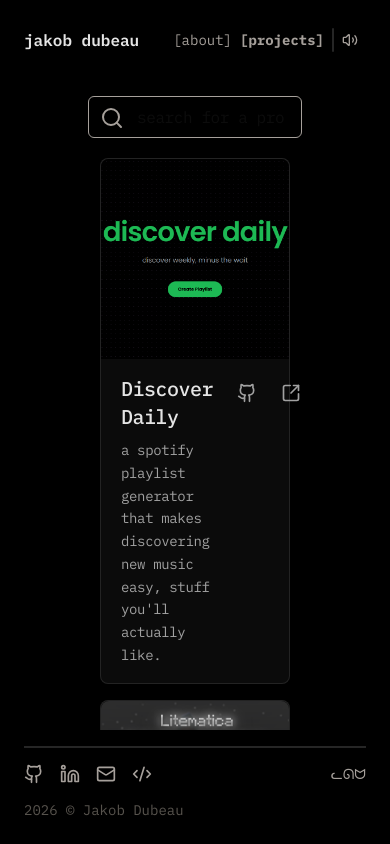
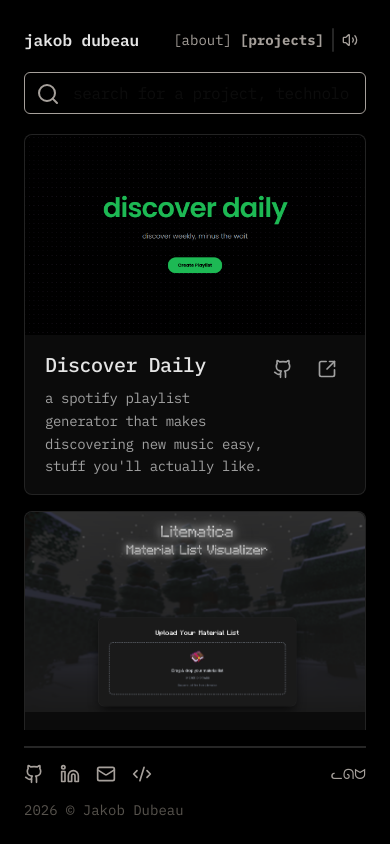
Before and after one commit to jakobdubeau/portfolio-v2, a Next.js app: page /projects in a window 390 px wide. Built offline with nearby package versions, Linux system fonts and the light colour scheme; no server answers.

Commit message:
some mobile adjustments

```diff
--- a/src/app/projects/page.js
+++ b/src/app/projects/page.js
@@ -77,7 +77,7 @@
 	const [key] = useSound("/sfx/creamy_key.mp3", { volume: 0.7, interrupt: true })
 
 	return (
-		<div className="pt-6 mx-16 flex flex-col flex-1 min-h-0">
+		<div className="sm:pt-6 sm:mx-16 flex flex-col flex-1 min-h-0">
 			<div className="relative mb-3">
 				<Search className="absolute top-2.5 left-3 size-6 text-stone-400" />
 				<input
--- a/src/components/ui/DraggableWindow.jsx
+++ b/src/components/ui/DraggableWindow.jsx
@@ -19,6 +19,7 @@
                 handle=".titlebar"
                 nodeRef={nodeRef}
                 bounds="parent"
+                cancel="button"
             >
                 <div ref={nodeRef} className="fixed pointer-events-auto top-30 left-30 shadow-md hover:shadow-lg border rounded-lg bg-neutral-950 border-white/20">
                     <div className="titlebar cursor-grab active:cursor-grabbing flex items-center justify-between px-3 py-2 text-stone-300 font-medium select-none">
--- a/src/components/ui/ProjectCard.jsx
+++ b/src/components/ui/ProjectCard.jsx
@@ -11,7 +11,7 @@
   github,
 }) {
   return (
-    <div className="group mx-3 bg-neutral-900/50 rounded-lg shadow:md hover:shadow-lg hover:scale-103 transition-all duration-300 border border-white/10">
+    <div className="group sm:mx-3 bg-neutral-900/50 rounded-lg shadow:md hover:shadow-lg hover:scale-103 transition-all duration-300 border border-white/10">
       <a
         href={href}
         target="_blank"
@@ -28,7 +28,7 @@
         </div>
       </a>
       <div className="px-5 py-4">
-        <div className="flex justify-between items-start gap-4">
+        <div className="flex justify-between items-start sm:gap-4">
           <div>
             <a
               href={href}
```
